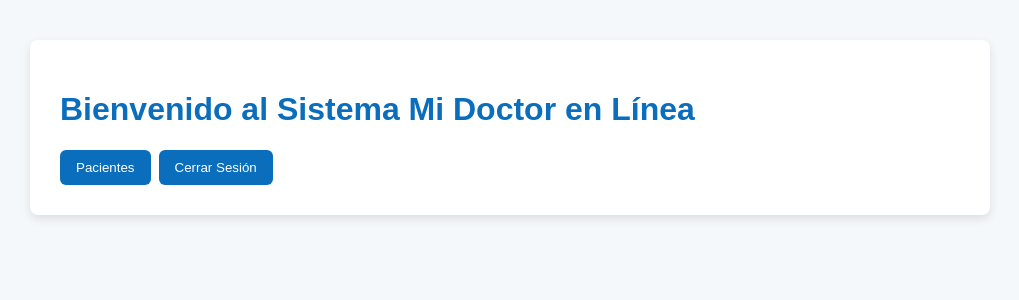
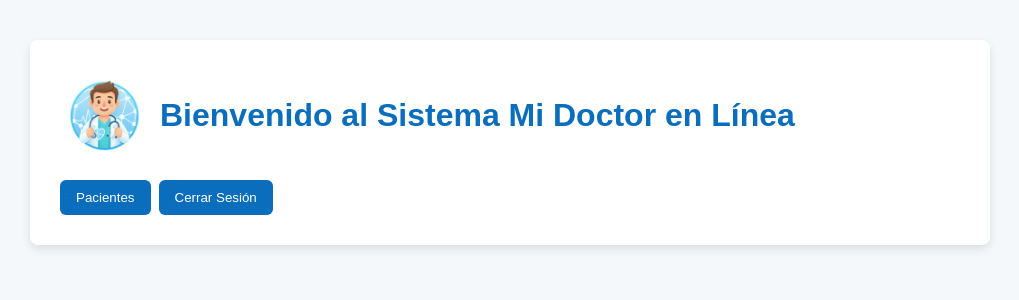
Before and after one commit to BillMM15/mi-doctor-en-linea, a Next.js app in the folder frontend/: page /dashboard in a window 1280 px wide. Shown: the top 300 px of the page, without its empty margins (130-1149 px from the left). Built offline with nearby package versions, Linux system fonts and the light colour scheme; sample sign-in values are in the browser's storage.

Commit message:
Agregar Logo para reforzar la experiecia del usuario

```diff
--- a/frontend/src/app/dashboard/page.tsx
+++ b/frontend/src/app/dashboard/page.tsx
@@ -16,7 +16,20 @@ export default function DashboardPage() {
 
   return (
     <div className="container">
-      <h1>Bienvenido al Sistema Mi Doctor en Línea</h1>
+    <div
+    style={{
+      display: "flex",
+      alignItems: "center",
+      marginBottom: "20px",
+    }}
+  >
+    <img
+      src="/Logo_MiDocEnLinea.png"
+      alt="Mi Doctor en Línea"
+      style={{ width: "90px", marginRight: "10px" }}
+    />
+    <h1>Bienvenido al Sistema Mi Doctor en Línea</h1>
+  </div>
 
       <button onClick={() => router.push("/dashboard/patients")}>
         Pacientes
--- a/frontend/src/app/layout.tsx
+++ b/frontend/src/app/layout.tsx
@@ -13,8 +13,8 @@ const geistMono = Geist_Mono({
 });
 
 export const metadata: Metadata = {
-  title: "Create Next App",
-  description: "Generated by create next app",
+  title: "Mi Doctor en Línea",
+  description: "Mi Doctor en Línea",
 };
 
 export default function RootLayout({
```
Also changed, not shown: frontend/src/app/login/page.tsx (+10 -0 lines), frontend/public/Logo_MiDocEnLinea.png (added), 1 other file (tests, documents, lock files or other folders).
